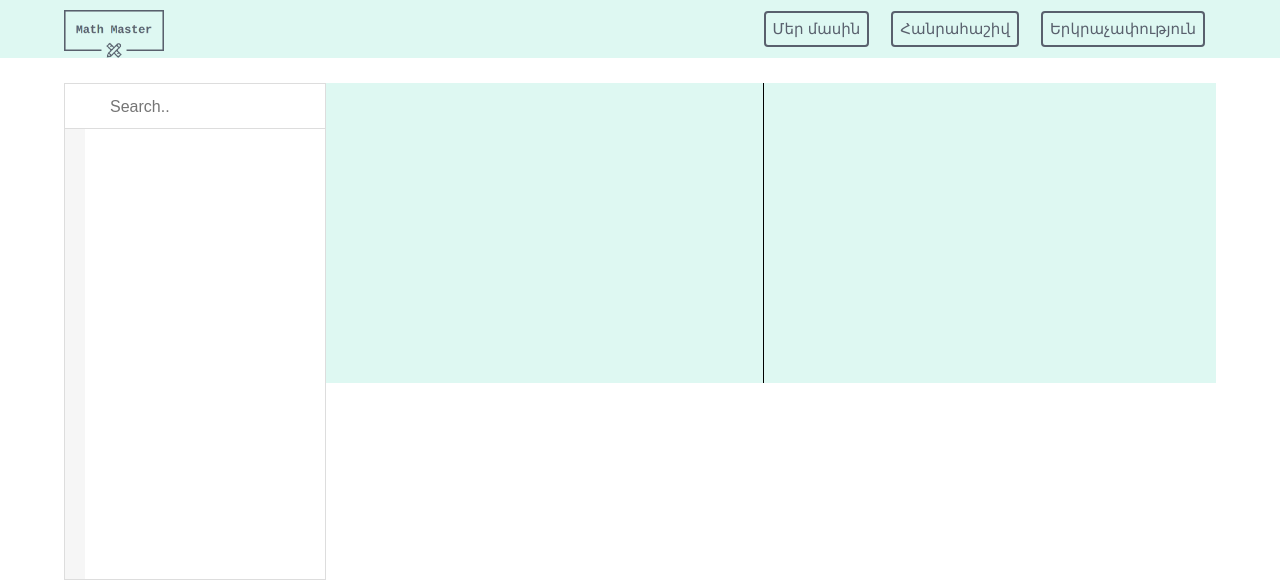
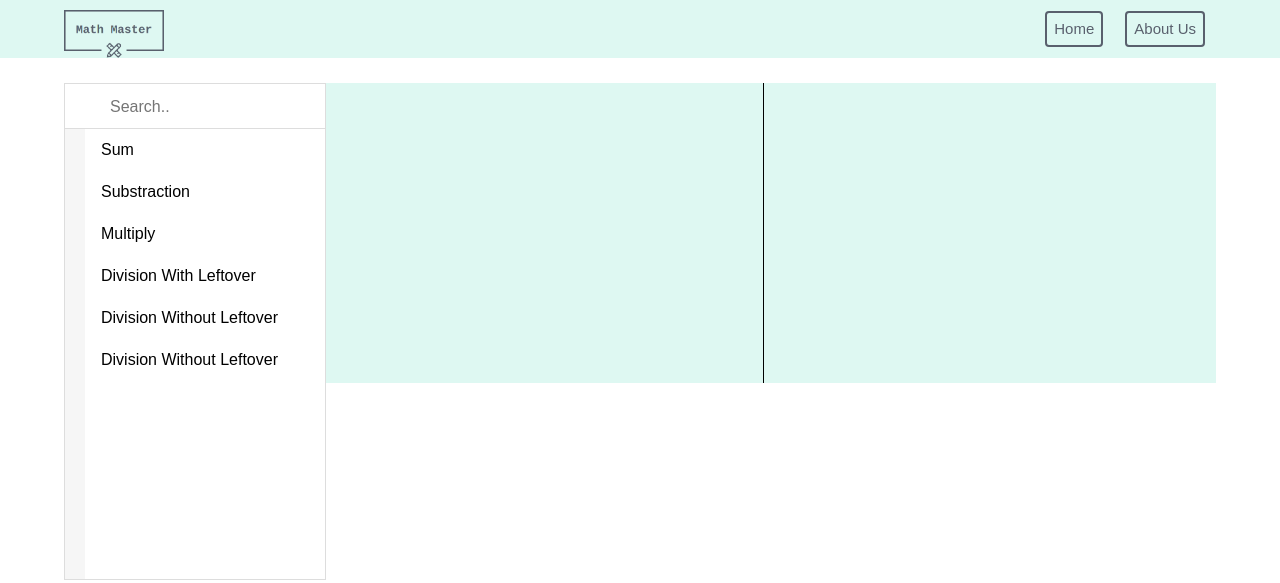
Before and after one commit to arsensahakyan/Math-Master, a plain HTML site: page index.html in a window 1280 px wide. Drawn offline with Linux system fonts and the light colour scheme.

Commit message:
with description

```diff
--- a/index.html
+++ b/index.html
@@ -3,6 +3,8 @@
 <head>
 	<title> Math Master | </title>
 	<link rel="stylesheet" type="text/css" href="style.css">
+	<meta name="viewport" content="width=device-width, initial-scale=1">
+<link rel="stylesheet" href="https://cdnjs.cloudflare.com/ajax/libs/font-awesome/4.7.0/css/font-awesome.min.css">
 
 </head>
 <body>
@@ -11,9 +13,8 @@
 			<div class="menu">
 				<img src="logo.png" class="logo">
 				<div class="small_menu">
-					<p class="menu_p">Մեր մասին</p>
-					<p class="menu_p">Հանրահաշիվ</p>
-					<p class="menu_p">Երկրաչափություն</p>
+					<p class="menu_p">Home</p>
+					<p class="menu_p">About Us</p>
 				</div>
 			</div>
 		</div>
--- a/script.js
+++ b/script.js
@@ -67,7 +67,7 @@ let titles = [
 		 	}
 		]
 	],
-	['Division With', 'divisionWith', [
+	['Division With Leftover', 'divisionWith', [
 			{
 				type:'input',
 				input_type:'number',
@@ -88,7 +88,7 @@ let titles = [
 		 	}
 		]
 	],
-	['Division Without', 'divisionWithout', [
+	['Division Without Leftover', 'divisionWithout', [
 			{
 				type:'input',
 				input_type:'number',
@@ -108,7 +108,28 @@ let titles = [
 		 		onclick: 'divisionWithout()'
 		 	}
 		]
-	]
+	],
+	['Division Without Leftover', 'divisionWithout', [
+			{
+				type:'input',
+				input_type:'number',
+				placeholder:'Element 1 ',
+				class: 'inp_class'
+			},
+		 	{
+		 		type:'input',
+		 		input_type:'number',
+		 		placeholder:'Element 2 ',
+		 		class: 'inp_class'
+		 	},
+		 	{
+		 		type:'button',
+		 		value:'Submit',
+		 		class:'btn_class',
+		 		onclick: 'divisionWithout()'
+		 	}
+		]
+	],
 ]
 
 // This block of code is adding elenents in dropdown
@@ -447,9 +468,6 @@ function test_prime(number){
 ////////////////////////////////////////
 //////////////////////////////////////////
 
-function bardToParz(a){
- // Functions can pass 1 number
- // Returns array[] of numbers (parz).
 function BardToParz(num){
 	arr = [];
 	var n = 2;
@@ -476,11 +494,7 @@ function BardToParz(num){
 
 	}
 	return arr;
-}// console.log(BardToParz2byme(30))
-
-// function myFunction() {
-//   document.getElementById("myDropdown").classList.toggle("show");
-// }
+}
 
 function filterFunction() {
   var input, filter, ul, li, a, i;
```
Also changed, not shown: 1 other file.
